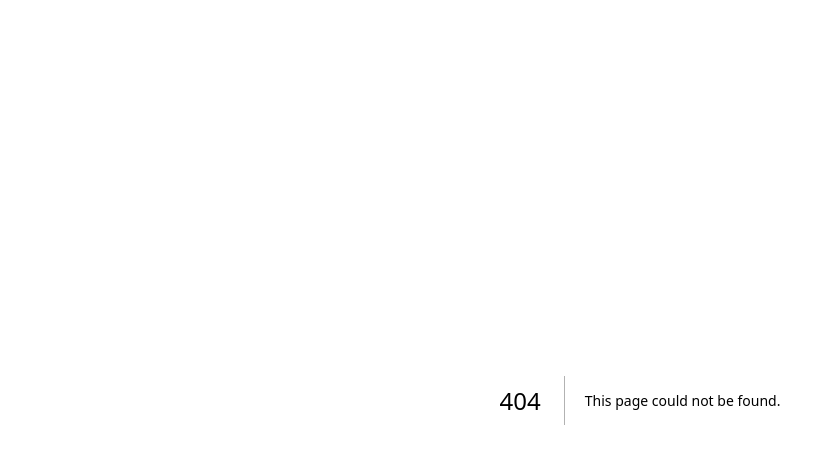
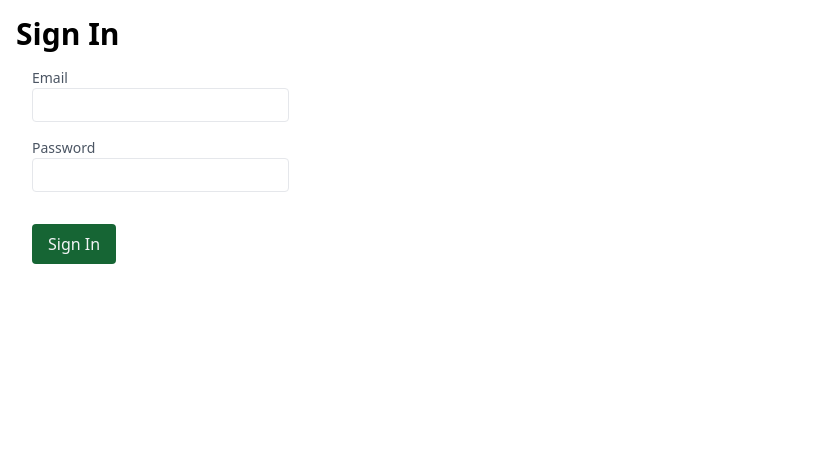
Before and after one commit to hanselcarter/shop-next-project, a Next.js app: page /sign-in in a window 1280 px wide. Before the commit this address had no page. Shown: the top 464 px of the page, without its empty margins (0-826 px from the left). Built offline with nearby package versions, Linux system fonts and the light colour scheme.

Commit message:
chore: sign in

```diff
--- /dev/null
+++ b/components/Field.tsx
@@ -0,0 +1,31 @@
+import { InputType, Input } from "./Input";
+
+interface FieldProps {
+  type: InputType;
+  label: string;
+  onChange: (value: string) => void;
+  value: string;
+  required: boolean;
+}
+
+function Field({
+  type,
+  label,
+  onChange,
+  value,
+  required,
+}: FieldProps): JSX.Element {
+  return (
+    <label className="block m-4">
+      <span className="block text-sm text-gray-600"> {label}</span>
+      <Input
+        type={type}
+        onChange={onChange}
+        value={value}
+        required={required}
+      />
+    </label>
+  );
+}
+
+export default Field;
--- /dev/null
+++ b/components/Input.tsx
@@ -0,0 +1,27 @@
+export type InputType = "email" | "password";
+
+interface InputProps {
+  type: InputType;
+  onChange: (value: string) => void;
+  value: string;
+  required: boolean;
+}
+
+export function Input({
+  type,
+  onChange,
+  value,
+  required,
+}: InputProps): JSX.Element {
+  return (
+    <input
+      type={type}
+      className="border rounded px-3 py-1"
+      onChange={(e) => onChange(e.target.value)}
+      value={value}
+      required={required}
+    />
+  );
+}
+
+export default Input;
--- /dev/null
+++ b/components/Page.tsx
@@ -0,0 +1,26 @@
+import Head from "next/head";
+import Title from "@/components/Title";
+
+interface PageProps {
+  children?: JSX.Element;
+  title: string;
+}
+
+export const Page = ({ title, children }: PageProps): JSX.Element => {
+  return (
+    <>
+      <Head>
+        <title>Create Next App</title>
+        <meta name="description" content="Generated by create next app" />
+        <meta name="viewport" content="width=device-width, initial-scale=1" />
+        <link rel="icon" href="/favicon.ico" />
+      </Head>
+      <main className="p-4">
+        <Title title={title} />
+        {children}
+      </main>
+    </>
+  );
+};
+
+export default Page;
--- a/lib/api.ts
+++ b/lib/api.ts
@@ -10,11 +10,11 @@ export class ApiError extends Error {
   }
 }
 
-export async function fetchJson(url: string) {
-  const response = await fetch(url);
+export async function fetchJson(url: string, options?: RequestInit) {
+  const response = await fetch(url, options);
 
   if (!response.ok) {
-    return new ApiError(url, response.status);
+    throw new ApiError(url, response.status);
   }
 
   return await response.json();
--- a/pages/index.tsx
+++ b/pages/index.tsx
@@ -1,8 +1,8 @@
-import Head from "next/head";
 import Title from "@/components/Title";
 import { Product } from "./api/products";
 import { useEffect, useState } from "react";
 import { ProductCard } from "@/components/ProductCard";
+import Page from "@/components/Page";
 
 function HomePage() {
   const [products, setProducts] = useState<Product[]>([]);
@@ -18,13 +18,7 @@ function HomePage() {
   }, []);
 
   return (
-    <>
-      <Head>
-        <title>Create Next App</title>
-        <meta name="description" content="Generated by create next app" />
-        <meta name="viewport" content="width=device-width, initial-scale=1" />
-        <link rel="icon" href="/favicon.ico" />
-      </Head>
+    <Page title="Indoor Plants">
       <main className="p-4">
         <Title title="Next Shop" />
         <ul className="grid grid-cols-1 lg:grid-cols-3">
@@ -35,7 +29,7 @@ function HomePage() {
           ))}
         </ul>
       </main>
-    </>
+    </Page>
   );
 }
 
--- a/pages/products/[id].tsx
+++ b/pages/products/[id].tsx
@@ -1,4 +1,4 @@
-import { getProducts, getProduct } from "@/lib/products";
+import { getProducts } from "@/lib/products";
 import {
   GetStaticPathsResult,
   GetStaticPropsResult,
@@ -8,6 +8,7 @@ import { useEffect, useState } from "react";
 import { Product } from "../api/products";
 import { useRouter } from "next/router";
 import { ProductCard } from "@/components/ProductCard";
+import Page from "@/components/Page";
 
 interface ProductPageProps {
   productId: string;
@@ -60,11 +61,12 @@ const ProductPage = ({ productId }: ProductPageProps): JSX.Element => {
   }
 
   return (
-    <>
-      <h1>{product?.title}</h1>
-      <ProductCard product={product} />
-      <p>{product?.description}</p>
-    </>
+    <Page title={product?.title}>
+      <>
+        <ProductCard product={product} />
+        <p>{product?.description}</p>
+      </>
+    </Page>
   );
 };
 
--- /dev/null
+++ b/pages/sign-in.tsx
@@ -0,0 +1,66 @@
+import Field from "@/components/Field";
+
+import Page from "@/components/Page";
+import { fetchJson } from "@/lib/api";
+import { useState } from "react";
+
+const SignInPage = (): JSX.Element => {
+  const [email, setEmail] = useState("");
+  const [password, setPassword] = useState("");
+  const [status, setStatus] = useState({
+    error: false,
+    loading: false,
+  });
+
+  const handleSubmit = async (e: React.FormEvent<HTMLFormElement>) => {
+    try {
+      e.preventDefault();
+
+      setStatus({ loading: true, error: false });
+
+      const res = await fetchJson("http://localhost:1337/auth/local", {
+        method: "POST",
+        headers: { "Content-Type": "application/json" },
+        body: JSON.stringify({ identifier: email, password }),
+      });
+
+      setStatus({ loading: false, error: false });
+    } catch (err) {
+      setStatus({ loading: false, error: true });
+    }
+  };
+
+  return (
+    <Page title="Sign In">
+      <form onSubmit={handleSubmit}>
+        <Field
+          type="email"
+          label="Email"
+          value={email}
+          onChange={setEmail}
+          required={true}
+        />
+        <Field
+          type="password"
+          label="Password"
+          value={password}
+          onChange={setPassword}
+          required={true}
+        />
+        {status.error && <p className="text-red-200">Invalid credentials</p>}
+        {status.loading ? (
+          <p>...loading</p>
+        ) : (
+          <button
+            type="submit"
+            className="bg-green-800 px-4 py-2 rounded m-4 text-gray-100 hover:bg-green-700"
+          >
+            Sign In
+          </button>
+        )}
+      </form>
+    </Page>
+  );
+};
+
+export default SignInPage;
```
